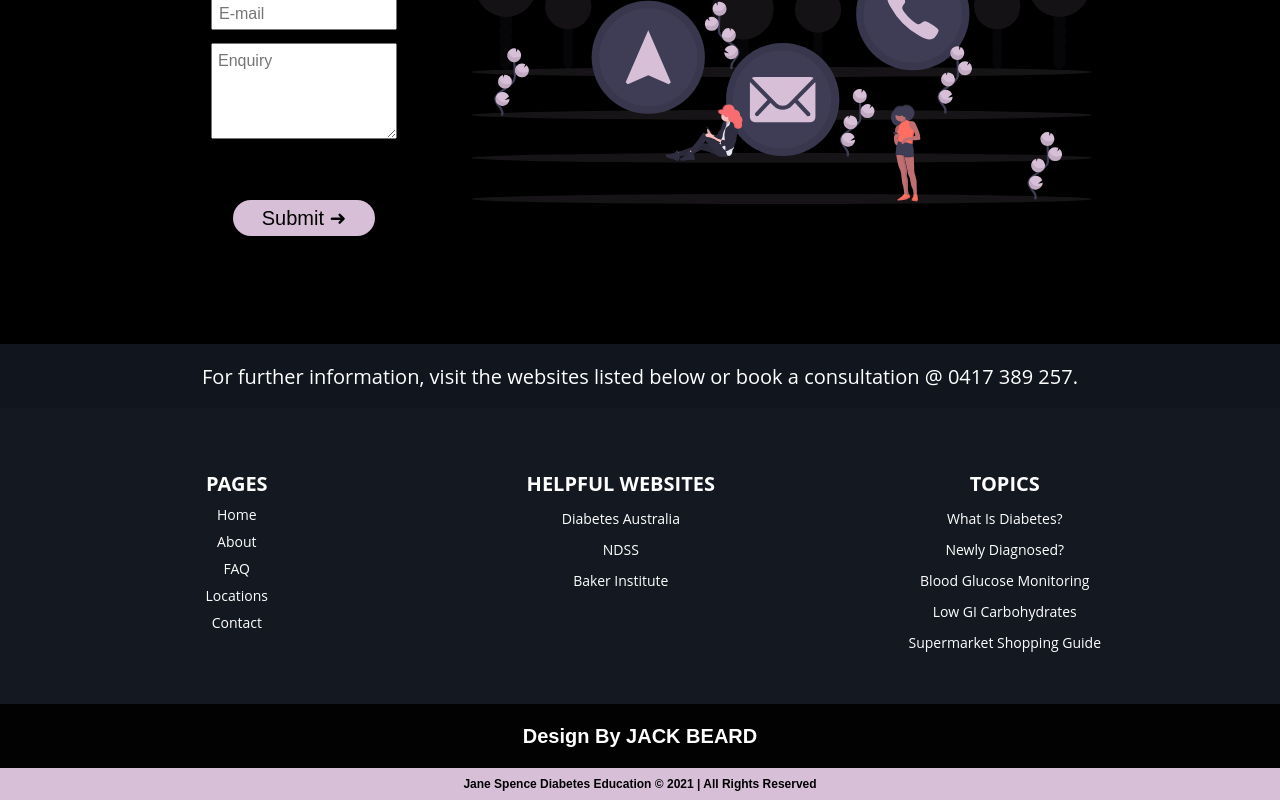
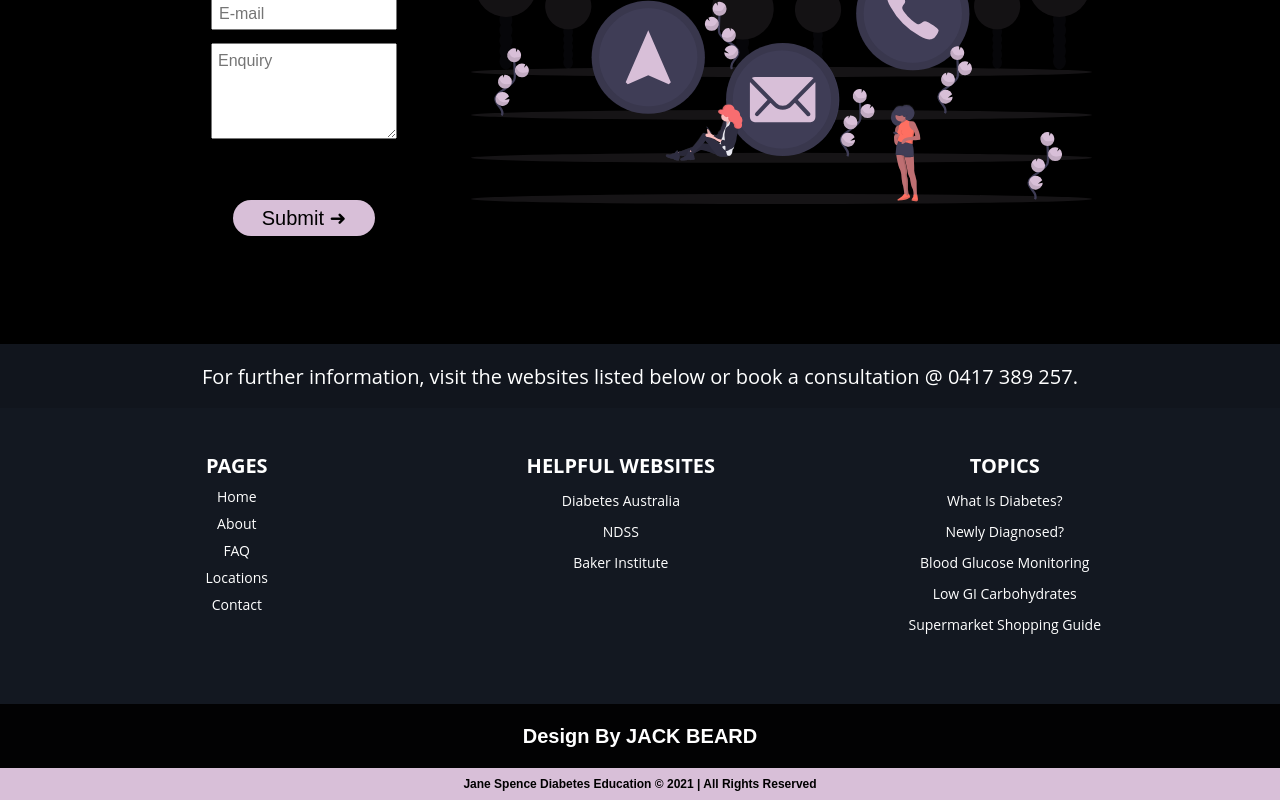
Before and after one commit to jackedwardbeard/01-Jane_Spence, a React (Create React App) app in the folder jane_spence/: page / in a window 1280 px wide. Shown: the part 3416-4216 px from the top of the page. Built offline with nearby package versions, Linux system fonts and the light colour scheme.

Commit message:
Minor footer changes.

```diff
--- a/jane_spence/src/components/Footer/FooterComponents.js
+++ b/jane_spence/src/components/Footer/FooterComponents.js
@@ -240,50 +240,60 @@ export const Title = styled.h3`
     font-size: 2.5vh;
     font-weight: 700;
     font-family: 'Open Sans', sans-serif;
-    margin-top: 30px;
+    margin-top: 1.5vh;
 
     @media screen and (max-width: 1024px) {
-        margin-top: 15px;
+        margin-top: 10px;
         font-size: 1.25rem;
     }
 
     @media screen and (max-width: 768px) {
-        margin-top: 30px;
+        margin-top: 20px;
     }
 
     @media screen and (max-width: 685px) {
         font-size: 1rem;
-        margin-top: 8px;
+        margin-top: 6px;
     }
 
     @media screen and (max-width: 540px) {
         font-size: 0.9rem;
-        margin-top: 5px;
+        margin-top: 2px;
     }
 
     @media screen and (max-width: 414px) {
         font-size: 0.8rem;
-        margin-top: 0px;
+        margin-top: -1px;
     }
 
     @media screen and (max-width: 411px) {
-        margin-top: 5px;
+        margin-top: 3px;
+    }
+
+    @media screen and (max-width: 375px) and (min-height: 667px) {
+        font-size: 0.9rem;
+        margin-top: 20px;
+    }
+
+    @media screen and (max-width: 375px) and (min-height: 812px) {
+        font-size: 0.9rem;
+        margin-top: 8px;
     }
 
     @media screen and (max-width: 360px) {
         font-size: 0.9rem;
-        margin-top: 5px;
+        margin-top: 3px;
     }
 
     @media screen and (max-width: 320px) {
         font-size: 0.7rem;
-        margin-top: 15px;
+        margin-top: 13px;
 
     }
 
     @media screen and (max-width: 280px) {
         font-size: 0.75rem;
-        margin-top: 30px;
+        margin-top: 25px;
     }
 `
 
```
